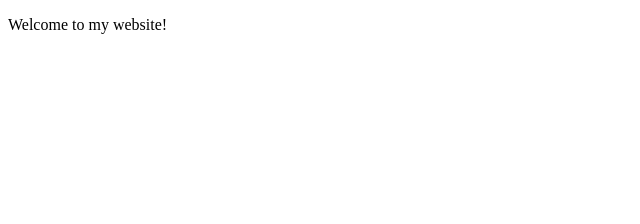
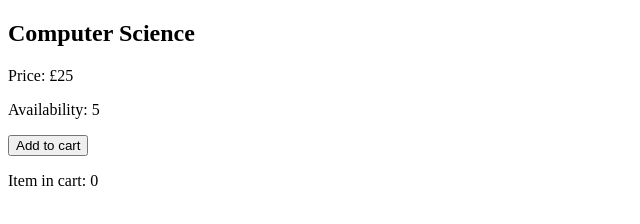
Before and after one commit to Amine-bncr/Frontend_CW, a plain HTML site: page index.html in a window 1280 px wide. Shown: the whole page, without its empty margins (0-640 px from the left). Drawn offline with nearby package versions, Linux system fonts and the light colour scheme.

Commit message:
Exercise 4 from week 2

```diff
--- a/index.html
+++ b/index.html
@@ -4,10 +4,53 @@
     <meta charset="UTF-8">
     <meta name="viewport" content="width=device-width, initial-scale=1.0">
     <title>Document</title>
+
+    <link rel="stylesheet" href="https://cdnjs.cloudflare.com/ajax/libs/font-awesome/4.7.0/css/font-awesome.min.css">
+    <script src="https://unpkg.com/vue@3/dist/vue.global.js"></script>
 </head>
 <body>
 
-    <p>Welcome to my website!</p>
+    <div id="div1">
+        <h2>{{lesson.title}}</h2>
+        <p>Price: £{{lesson.price}}</p>
+         <p>Availability: {{lesson.availibility}}</p>
+
+         <button v-on:click="addToCart()" v-bind:disabled="!canAddToCart">Add to cart</button>
+
+         <p> Item in cart: {{ cart.length }}</p>
+
+    </div>
+
+      <script type="module">
+        const {createApp} = Vue
+        const myApp1 = createApp({
+            data(){
+                return{
+                    lesson: {
+                        id: 1001,
+                        title: "Computer Science",
+                        price: 25,
+                        availibility: 5,
+                    },
+
+                    cart: [],
+                }
+            },
+            computed:{
+                canAddToCart:function(){
+                    return this.lesson.availibility > 0;
+                }
+            },
+            methods:{
+                addToCart(){
+                    this.lesson.availibility = this.lesson.availibility - 1;
+                    this.cart.push(this.lesson);
+                },
+            }
+        })
+        myApp1.mount("#div1")
+    </script>
+
 
 </body>
 </html>
```
